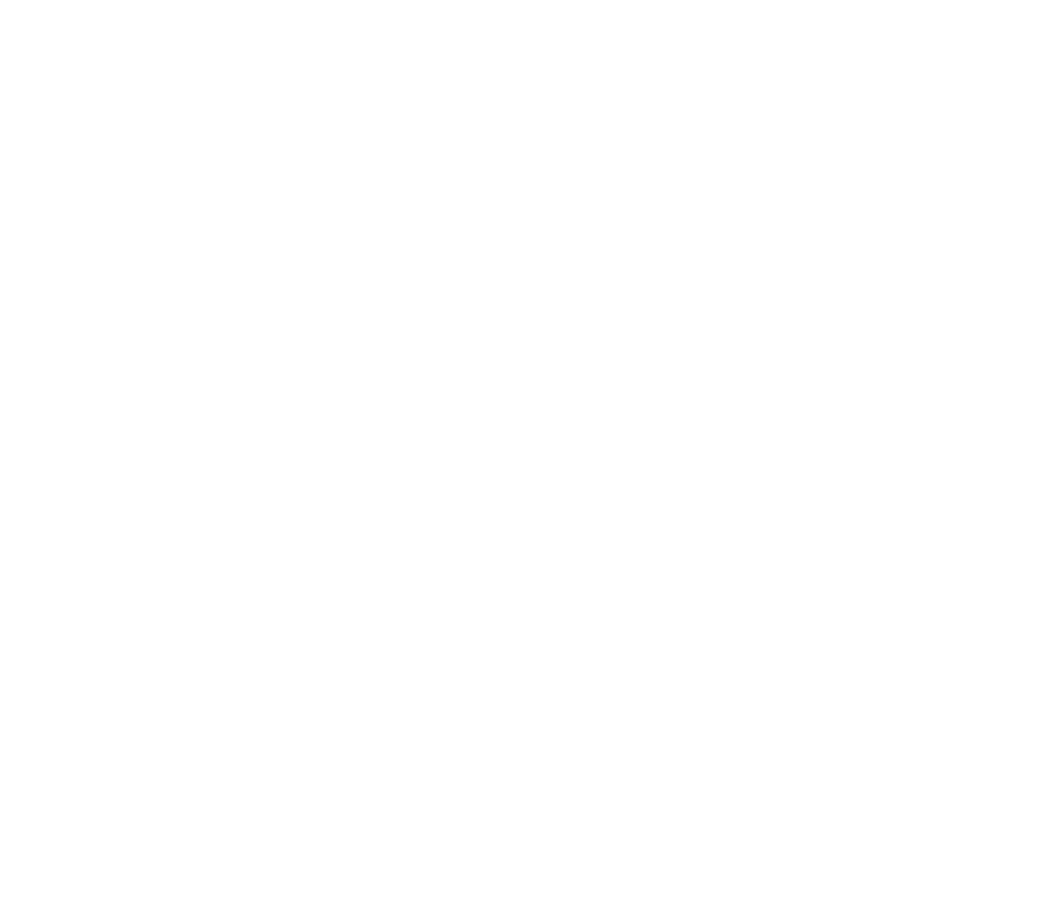
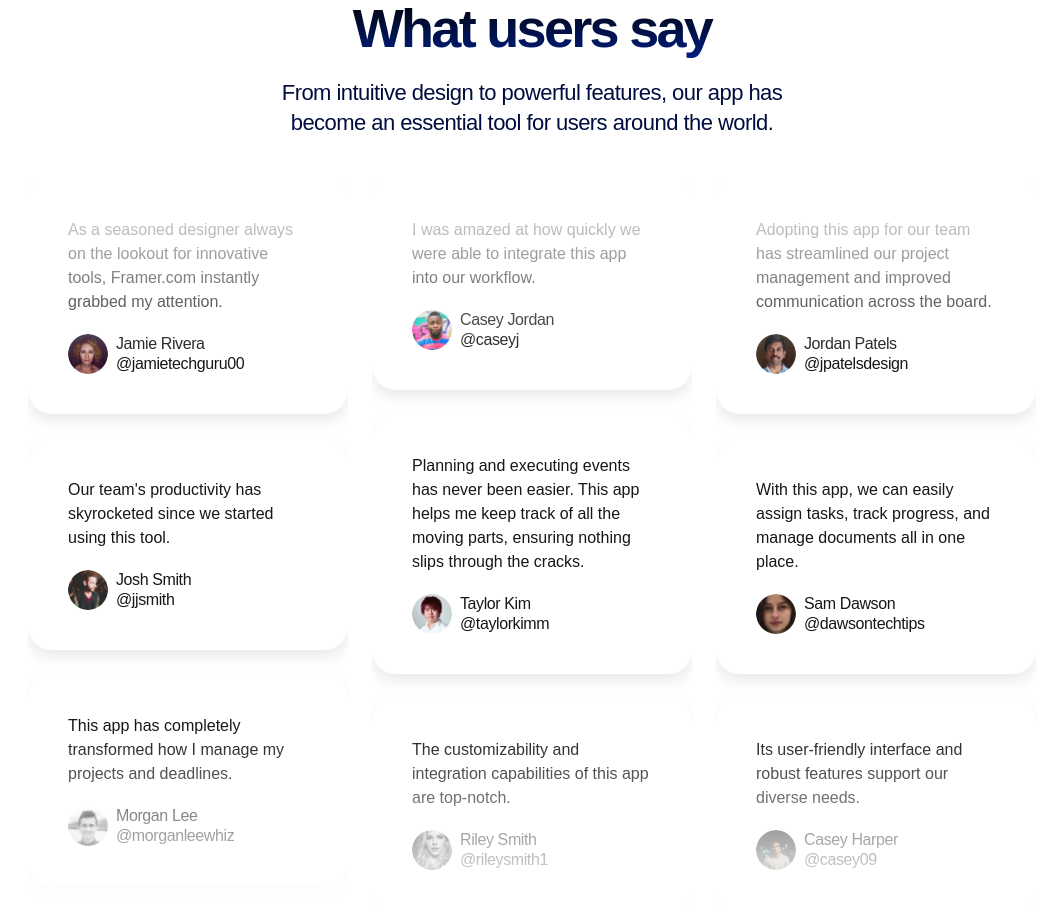
Before and after one commit to Muhd-Saifullah-dev/next-landing-page, a Next.js app: page / in a window 1280 px wide. Shown: the part 3280-4189 px from the top of the page, without its empty margins (108-1171 px from the left). Before the commit the page ends 3228 px from the top, so only its background shows below. Built offline with nearby package versions, Linux system fonts and the light colour scheme.

Commit message:
add Testonomials components

```diff
--- a/src/app/globals.css
+++ b/src/app/globals.css
@@ -27,6 +27,9 @@
   .section-heading{
     @apply max-w-[540px] mx-auto
   }
+  .card{
+    @apply p-10 rounded-3xl shadow-[0_7px_14px_#EAEAEA] max-w-xs w-full
+  }
 }
 :root {
   --background: #ffffff;
--- a/src/app/page.js
+++ b/src/app/page.js
@@ -3,6 +3,7 @@
 import LogoTicker from "@/components/LogoTicker";
 import Pricing from "@/components/Pricing";
 import ProductShowcase from "@/components/ProductShowcase";
+import Testimonials from "@/components/Testimonials";
 
 export default function Home() {
   return (
@@ -12,6 +13,7 @@
    <LogoTicker/>
    <ProductShowcase/>
    <Pricing/>
+   <Testimonials/>
    </>
   );
 }
--- a/src/components/Pricing.jsx
+++ b/src/components/Pricing.jsx
@@ -54,7 +54,7 @@
 ];
 const Pricing = () => {
   return (
-    <section className="py-24">
+    <section className="py-24 bg-white">
       <div className="container">
         <div className="section-heading">
         <h2 className="section-title">Pricing</h2>
@@ -72,7 +72,7 @@
               <div
                 key={index}
                 className={twMerge(
-                  "p-10 rounded-3xl shadow-[0_7px_14px_#EAEAEA] max-w-xs w-full",
+                  "card",
                   inverse === true && "bg-black border-black text-white/60"
                 )}
               >
--- /dev/null
+++ b/src/components/Testimonials.jsx
@@ -0,0 +1,115 @@
+import React from 'react';
+import avatar1 from "@/assets/avatar-1.png";
+import avatar2 from "@/assets/avatar-2.png";
+import avatar3 from "@/assets/avatar-3.png";
+import avatar4 from "@/assets/avatar-4.png";
+import avatar5 from "@/assets/avatar-5.png";
+import avatar6 from "@/assets/avatar-6.png";
+import avatar7 from "@/assets/avatar-7.png";
+import avatar8 from "@/assets/avatar-8.png";
+import avatar9 from "@/assets/avatar-9.png";
+import Image from 'next/image';
+import { twMerge } from 'tailwind-merge';
+
+const testimonials = [
+  {
+    text: "As a seasoned designer always on the lookout for innovative tools, Framer.com instantly grabbed my attention.",
+    imageSrc: avatar1,
+    name: "Jamie Rivera",
+    username: "@jamietechguru00",
+  },
+  {
+    text: "Our team's productivity has skyrocketed since we started using this tool. ",
+    imageSrc: avatar2,
+    name: "Josh Smith",
+    username: "@jjsmith",
+  },
+  {
+    text: "This app has completely transformed how I manage my projects and deadlines.",
+    imageSrc: avatar3,
+    name: "Morgan Lee",
+    username: "@morganleewhiz",
+  },
+  {
+    text: "I was amazed at how quickly we were able to integrate this app into our workflow.",
+    imageSrc: avatar4,
+    name: "Casey Jordan",
+    username: "@caseyj",
+  },
+  {
+    text: "Planning and executing events has never been easier. This app helps me keep track of all the moving parts, ensuring nothing slips through the cracks.",
+    imageSrc: avatar5,
+    name: "Taylor Kim",
+    username: "@taylorkimm",
+  },
+  {
+    text: "The customizability and integration capabilities of this app are top-notch.",
+    imageSrc: avatar6,
+    name: "Riley Smith",
+    username: "@rileysmith1",
+  },
+  {
+    text: "Adopting this app for our team has streamlined our project management and improved communication across the board.",
+    imageSrc: avatar7,
+    name: "Jordan Patels",
+    username: "@jpatelsdesign",
+  },
+  {
+    text: "With this app, we can easily assign tasks, track progress, and manage documents all in one place.",
+    imageSrc: avatar8,
+    name: "Sam Dawson",
+    username: "@dawsontechtips",
+  },
+  {
+    text: "Its user-friendly interface and robust features support our diverse needs.",
+    imageSrc: avatar9,
+    name: "Casey Harper",
+    username: "@casey09",
+  },
+];
+
+const firstColumn = testimonials.slice(0, 3);
+const secondColumn = testimonials.slice(3, 6);
+const thirdColumn = testimonials.slice(6, 9);
+
+const TestimonialsColumn = ({className, testimonials }) => (
+  <div className={twMerge('flex flex-col gap-6 mt-10 [mask-image:linear-gradient(to_bottom,transparent,black_25%,black_75%,transparent)]',className)}>
+    {testimonials.map(({ text, imageSrc, name, username }, index) => (
+      <div key={index} className='card'>
+        <div>{text}</div>
+        <div className='flex items-center gap-2 mt-5'>
+          <Image src={imageSrc} alt={name} height={40} width={40} className="rounded-full" />
+          <div className='flex flex-col'>
+            <div className='font-medium tracking-tight leading-5'>{name}</div>
+            <div className='tracking-tight leading-5'>{username}</div>
+          </div>
+        </div>
+      </div>
+    ))}
+  </div>
+);
+
+const Testimonials = () => {
+  return (
+    <section className='bg-white'>
+      <div className='container '>
+        <div className='section-heading'>
+        <div className='flex justify-center'>
+          <div className='tag'>Testimonials</div>
+        </div>
+        <h1 className='section-title mt-5'>What users say</h1>
+        <p className='section-description mt-5'>
+          From intuitive design to powerful features, our app has become an essential tool for users around the world.
+        </p>
+        </div>
+        <div className='flex justify-center gap-6'>
+          <TestimonialsColumn testimonials={firstColumn} />
+          <TestimonialsColumn testimonials={secondColumn} className='hidden md:flex'/>
+          <TestimonialsColumn testimonials={thirdColumn} className='hidden md:flex' />
+        </div>
+      </div>
+    </section>
+  );
+};
+
+export default Testimonials;
```
